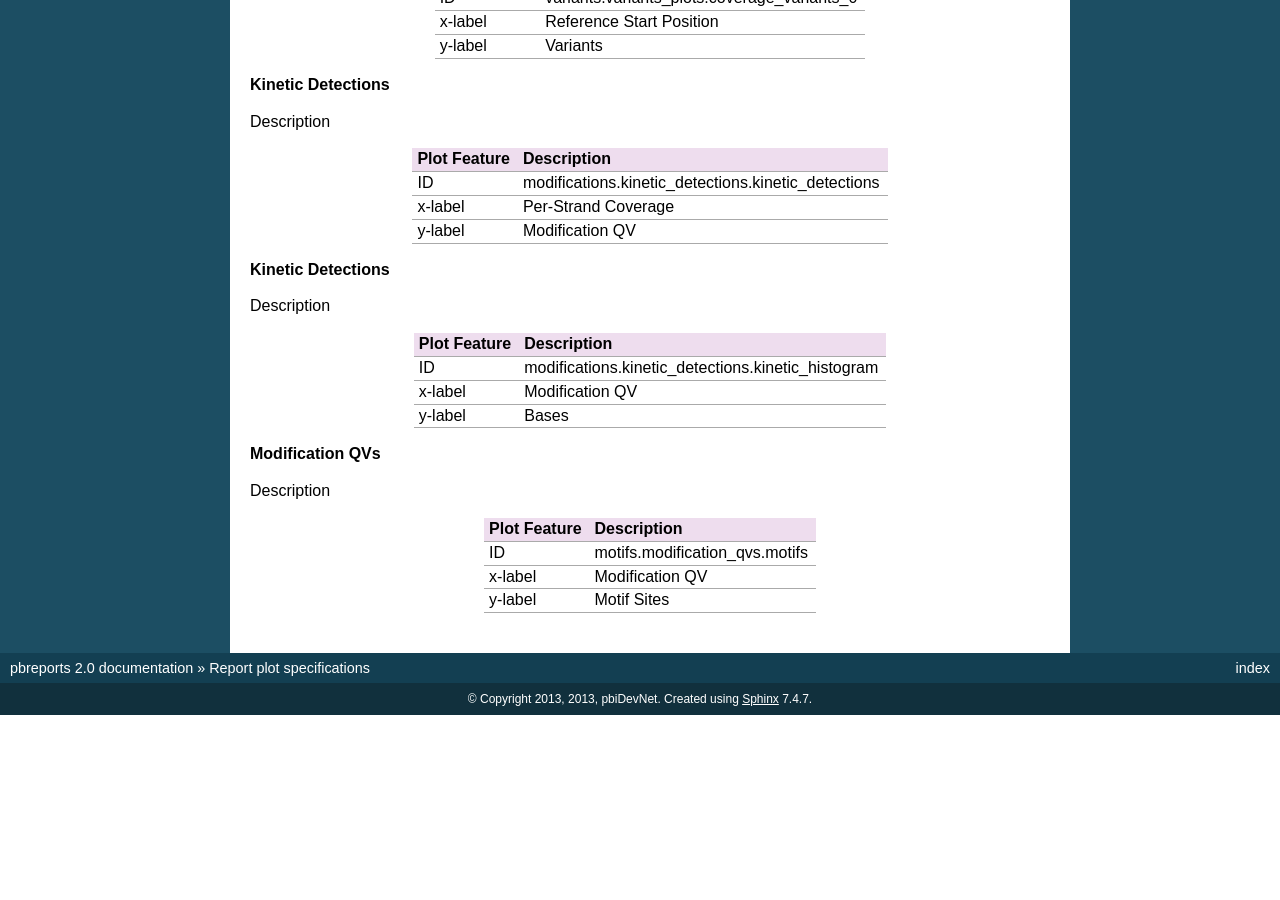
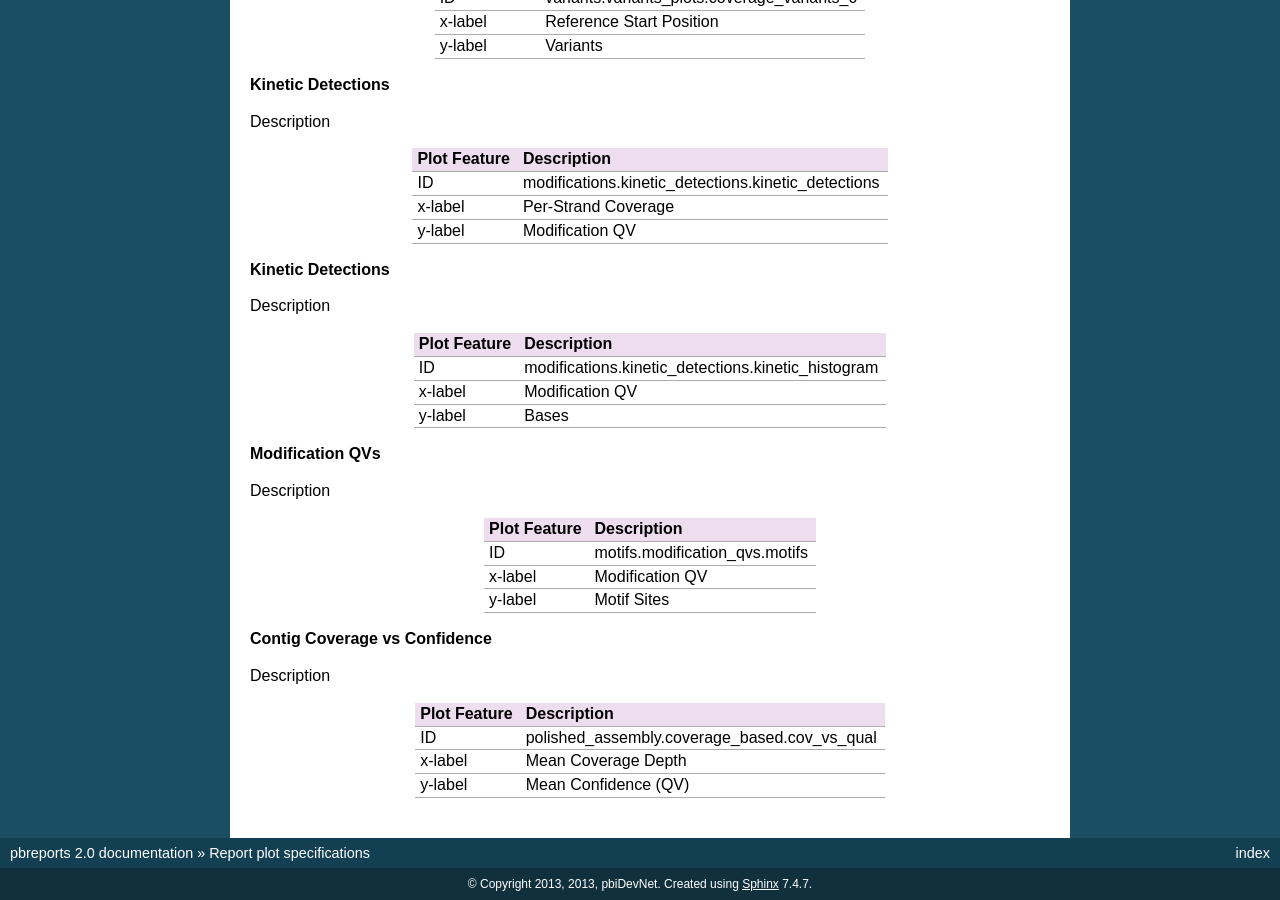
Before and after one commit to Global19-atlassian-net/pbreports, a Sphinx documentation site: the page built from doc/specs/plots.rst, in a window 1280 px wide and 900 px high, scrolled down 1865 px. Built offline with Sphinx 7.4.7, drawn with Linux system fonts in a browser that asks for light colours; before the commit the page ends 2580 px from its top, so only the background shows below that.

Commit message:
Update plots.rst

```diff
--- a/doc/specs/plots.rst
+++ b/doc/specs/plots.rst
@@ -174,3 +174,16 @@ ID                                    motifs.modification_qvs.motifs
 x-label                               Modification QV
 y-label                               Motif Sites
 ====================================  =====================================================================================================================================
+
+
+**Contig Coverage vs Confidence**
+
+Description
+
+====================================  =====================================================================================================================================
+Plot Feature                          Description
+====================================  =====================================================================================================================================
+ID                                    polished_assembly.coverage_based.cov_vs_qual
+x-label                               Mean Coverage Depth
+y-label                               Mean Confidence (QV)
+====================================  =====================================================================================================================================
```
